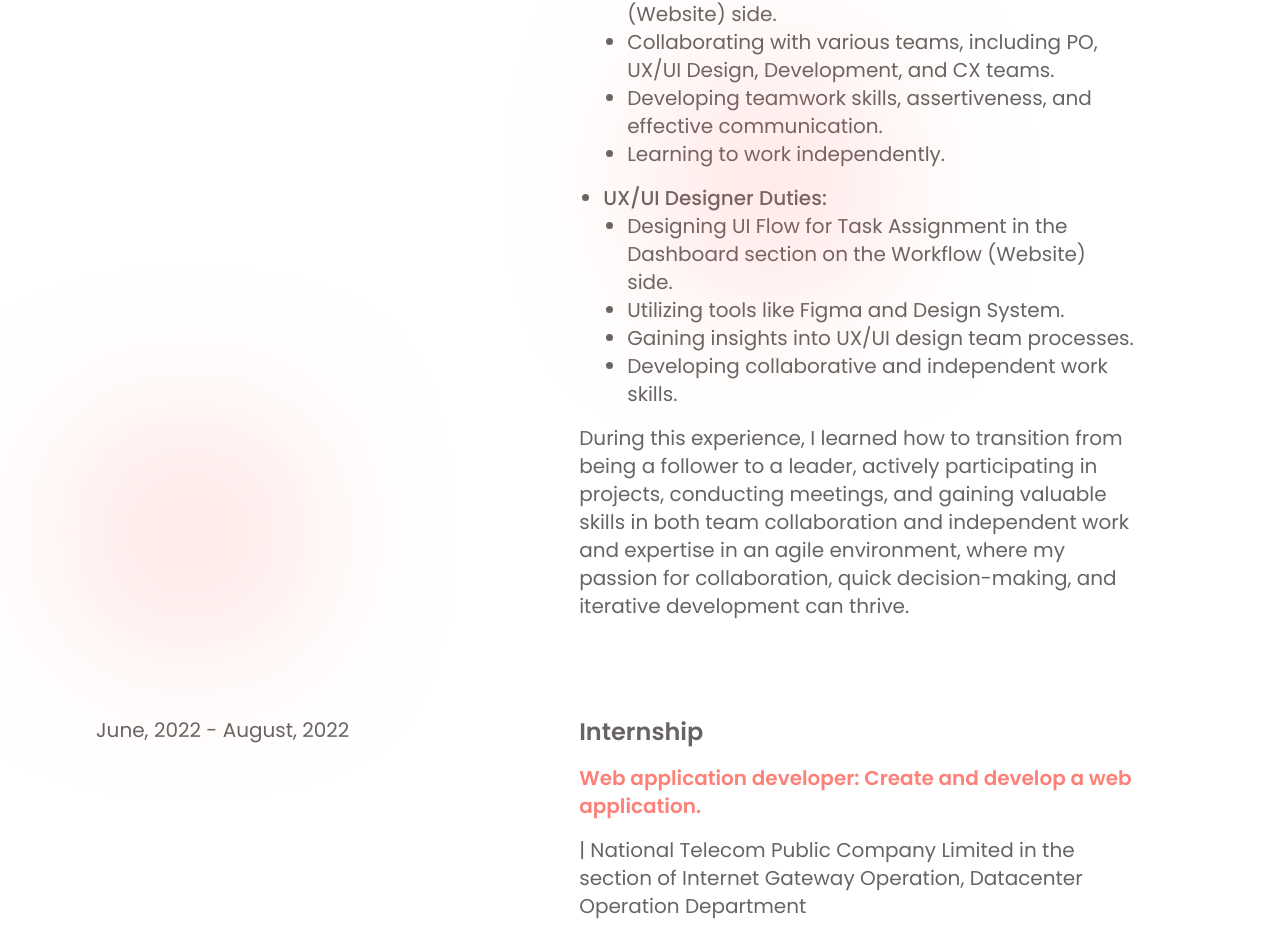
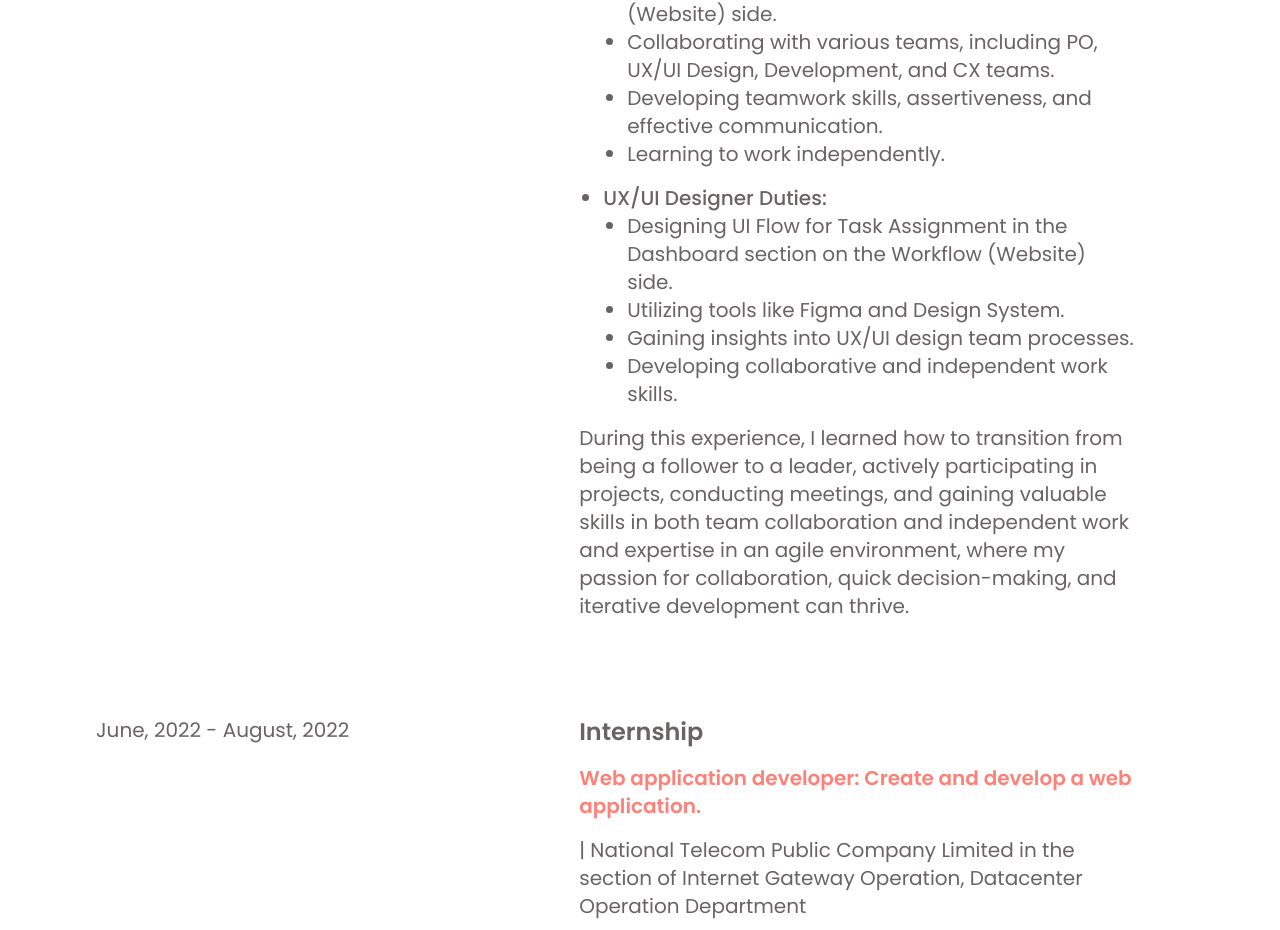
Before and after one commit to pitchayapornpei/Pitchayaporn-Portfolio, a React (Vite) app: page / in a window 1280 px wide. Shown: the part 6997-7927 px from the top of the page. Built offline with nearby package versions, Linux system fonts and the light colour scheme.

Commit message:
update shadow11

```diff
--- a/src/Contacts2.jsx
+++ b/src/Contacts2.jsx
@@ -14,14 +14,14 @@ const Contacts2 = () => {
     return (
         <>
             <article className="flex mt-5 md:mt-0 md:w-full justify-center" id="contacts">
-                <div className="circleposition w-[100px] h-[100px] bg-[#FF5B4F]
+                {/* <div className="circleposition w-[100px] h-[100px] bg-[#FF5B4F]
                             rounded-[100%] absolute z-2 top-[60%] left-[50%] translate-x-[80%] translate-y-[6650%]
                             blur-[100px]">
                 </div>
                 <div className="circleposition w-[100px] h-[100px] bg-[#FF5B4F]
                             rounded-[100%] absolute z-2 top-[60%] left-[50%] translate-x-[-500%] translate-y-[7000%]
                             blur-[100px]">
-                </div>
+                </div> */}
                 {/* <h1 className="bg-gradient-to-r from-[#FC8178] via-[#FA9E97] to-[#F8C7C3] inline-block text-transparent bg-clip-text text-5xl font-bold drop-shadow">Contacts</h1> */}
                 <Title text={"Contacts"} />
             </article>
```
